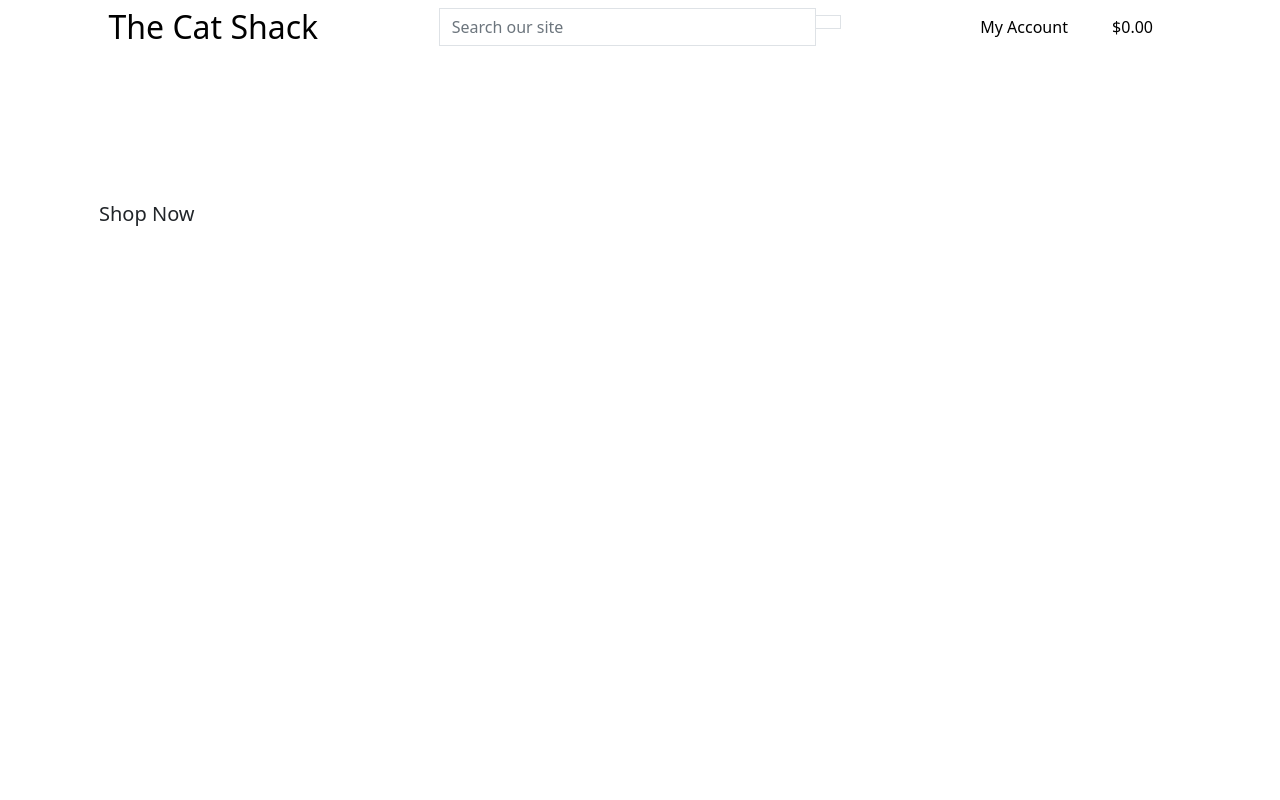
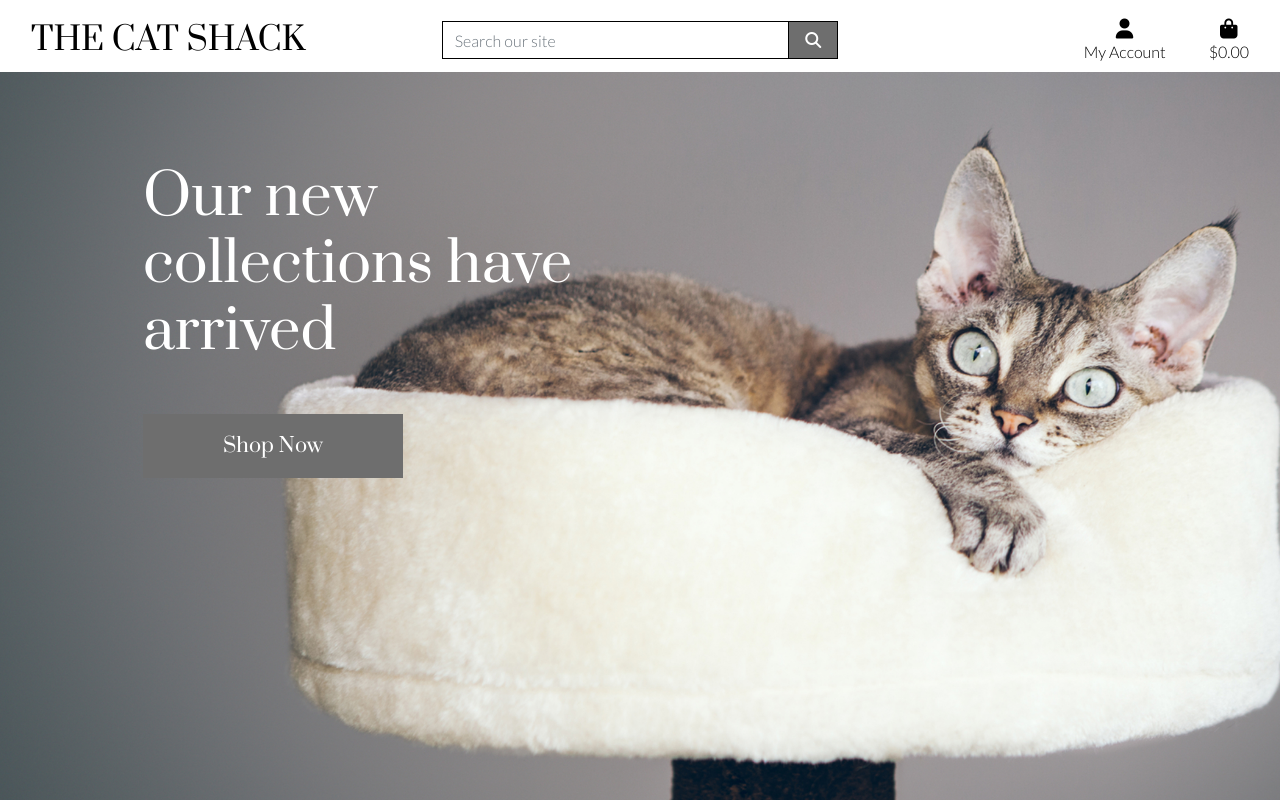
Before and after one commit to rebeccadev/the_cat_shack, a Django app: page / in a window 1280 px wide. Run offline with Django 3.2, Linux system fonts and the light colour scheme; some libraries are stand-ins or nearby versions.

Commit message:
Complete homepage header and css

```diff
--- a/home/templates/home/index.html
+++ b/home/templates/home/index.html
@@ -12,8 +12,8 @@
 {% block content %}
     <div class ="container h-100">
         <div class="row h-100">
-            <div class="col-7 col-md-6 my-auto">
-                <h1 class="display-4 logo-font text-white">
+            <div class="col-7 col-md-6 my-100">
+                <h2 class="display-4 text-white">
                 Our new collections have arrived
                 </h1>
                 <div class="my-5">
--- /dev/null
+++ b/static/css/base.css
@@ -0,0 +1,89 @@
+html {
+    height: 100%;
+}
+
+body {
+    background: url('/media/homepage_background_cropped.jpg') no-repeat center center fixed;
+    background-size: cover;
+    height: calc(100vh - 164px);
+    color: #555;
+    font-family: 'Lato';
+}
+
+h1, h2, h3, h4, h5, h6 {
+    font-family: 'Prata', serif;
+   }
+
+/* from Bulma */
+.icon {
+    align-items: center;
+    display: inline-flex;
+    justify-content: center;
+    height: 1.5rem;
+    width: 1.5rem;
+}
+
+.logo-font {
+    text-transform: uppercase;
+}
+
+.main-logo-link {
+    width: fit-content;
+}
+
+.shop-now-button {
+    background: rgb(110, 110, 110);
+    color: white;
+    min-width: 260px;
+}
+
+.btn-grey {
+    background: rgb(110, 110, 110);
+    color: white;
+}
+
+.shop-now-button:hover,
+.shop-now-button:active,
+.shop-now-button:focus,
+.btn-black:hover,
+.btn-black:active,
+.btn-black:focus {
+    background: rgb(128, 128, 128);
+    color: white;
+}
+
+.text-black {
+    color: #000 !important;
+}
+
+.text-white {
+    color: #fff !important;
+}
+
+.border-black {
+    border: 1px solid black !important;
+}
+
+/* -------------------------------- Media Queries */
+
+/* Slightly larger container on xl screens */
+@media (min-width: 1200px) {
+  .container {
+    max-width: 80%;
+  }
+}
+
+/* fixed top navbar only on medium and up */
+@media (min-width: 992px) {
+    .fixed-top-desktop-only {
+        position: fixed;
+        top: 0;
+        right: 0;
+        left: 0;
+        z-index: 1030;
+    }
+
+    .header-container {
+        padding-top: 164px;
+    }
+}
--- a/templates/base.html
+++ b/templates/base.html
@@ -7,27 +7,29 @@
     {% block meta %}
         <meta http-equiv="X-UA-Compatible" content="ie=edge">
         <meta charset="utf-8">
-        <meta name="viewport" content="width=device-width, initial-scale=1">
+        <meta name="viewport" content="width=device-width, initial-scale=1, shrink-to-fit=no">
     {% endblock %}
 
     {% block extra_meta %}
     {% endblock %}
 
     {% block corecss %}
-        <link href="https://cdn.jsdelivr.net/npm/bootstrap@5.1.0/dist/css/bootstrap.min.css" rel="stylesheet" integrity="sha384-KyZXEAg3QhqLMpG8r+8fhAXLRk2vvoC2f3B09zVXn8CA5QIVfZOJ3BCsw2P0p/We" crossorigin="anonymous">
+        <link rel="stylesheet" href="https://stackpath.bootstrapcdn.com/bootstrap/4.4.1/css/bootstrap.min.css" integrity="sha384-Vkoo8x4CGsO3+Hhxv8T/Q5PaXtkKtu6ug5TOeNV6gBiFeWPGFN9MuhOf23Q9Ifjh" crossorigin="anonymous">
+        <link href="https://fonts.googleapis.com/css?family=Lato:300,700" rel="stylesheet">
+        <link rel="preconnect" href="https://fonts.googleapis.com">
+        <link rel="preconnect" href="https://fonts.gstatic.com" crossorigin>
+        <link href="https://fonts.googleapis.com/css2?family=Prata&display=swap" rel="stylesheet">
+        <link rel="stylesheet" href="{% static 'css/base.css' %}">
     {% endblock %}
 
-    {% block extracss %}
+    {% block extra_css %}
     {% endblock %}
 
     {% block corejs %}
-    <!-- Option 1: Bootstrap Bundle with Popper -->
-        <script src="https://cdn.jsdelivr.net/npm/bootstrap@5.1.0/dist/js/bootstrap.bundle.min.js" integrity="sha384-U1DAWAznBHeqEIlVSCgzq+c9gqGAJn5c/t99JyeKa9xxaYpSvHU5awsuZVVFIhvj" crossorigin="anonymous"></script>
-    <!-- Option 2: Separate Popper and Bootstrap JS -->
-    <!--
-    <script src="https://cdn.jsdelivr.net/npm/@popperjs/core@2.9.3/dist/umd/popper.min.js" integrity="sha384-eMNCOe7tC1doHpGoWe/6oMVemdAVTMs2xqW4mwXrXsW0L84Iytr2wi5v2QjrP/xp" crossorigin="anonymous"></script>
-    <script src="https://cdn.jsdelivr.net/npm/bootstrap@5.1.0/dist/js/bootstrap.min.js" integrity="sha384-cn7l7gDp0eyniUwwAZgrzD06kc/tftFf19TOAs2zVinnD/C7E91j9yyk5//jjpt/" crossorigin="anonymous"></script>
-    -->
+        <script src="https://kit.fontawesome.com/9675d0fcfe.js" crossorigin="anonymous"></script>
+        <script src="https://code.jquery.com/jquery-3.4.1.slim.min.js" integrity="sha384-J6qa4849blE2+poT4WnyKhv5vZF5SrPo0iEjwBvKU7imGFAV0wwj1yYfoRSJoZ+n" crossorigin="anonymous"></script>
+        <script src="https://cdn.jsdelivr.net/npm/popper.js@1.16.0/dist/umd/popper.min.js" integrity="sha384-Q6E9RHvbIyZFJoft+2mJbHaEWldlvI9IOYy5n3zV9zzTtmI3UksdQRVvoxMfooAo" crossorigin="anonymous"></script>
+        <script src="https://stackpath.bootstrapcdn.com/bootstrap/4.4.1/js/bootstrap.min.js" integrity="sha384-wfSDF2E50Y2D1uUdj0O3uMBJnjuUD4Ih7YwaYd1iqfktj0Uod8GCExl3Og8ifwB6" crossorigin="anonymous"></script>
     {% endblock %}
 
     {% block extra_js %}
@@ -37,10 +39,10 @@
   </head>
   <body>
     <header class="container-fluid fixed-top">
-        <div class="row">
+        <div id="topnav" class="row bg-white pt-lg-2 d-none d-lg-flex">
             <div class="col-12 col-lg-4 my-auto py-1 py-lg-0 text-center text-lg-left">
                 <a href="{% url 'home' %}" class="nav-link main-logo-link">
-                    <h2 class="logo-font text-black my-0"> The Cat Shack</h2>
+                    <h2 class="logo-font text-black my-0">The Cat Shack</h2>
                 </a>
             </div>
             <div class="col-12 col-lg-4 my-auto py-1 py-lg-0">
@@ -48,7 +50,7 @@
                     <div class="input-group w-100">
                         <input class="form-control border border-black rounded-0" type="text" name="q" placeholder="Search our site">
                         <div class="input-group-append">
-                            <button class="form-control btn btn-black border border-black rounded-0" type="submit">
+                            <button class="form-control btn btn-grey border border-black rounded-0" type="submit">
                                 <span class="icon">
                                     <i class="fas fa-search"></i>
                                 </span>
@@ -111,5 +113,6 @@
     {% block postloadjs %}
     {% endblock %}
 
+
   </body>
 </html>
--- a/the_cat_shack/settings.py
+++ b/the_cat_shack/settings.py
@@ -148,6 +148,10 @@ USE_TZ = True
 # https://docs.djangoproject.com/en/3.2/howto/static-files/
 
 STATIC_URL = '/static/'
+STATICFILES_DIRS = (os.path.join(BASE_DIR, 'static'),)
+
+MEDIA_URL = '/media/'
+MEDIA_ROOT = os.path.join(BASE_DIR, 'media')
 
 # Default primary key field type
 # https://docs.djangoproject.com/en/3.2/ref/settings/#default-auto-field
--- a/the_cat_shack/urls.py
+++ b/the_cat_shack/urls.py
@@ -15,9 +15,11 @@ Including another URLconf
 """
 from django.contrib import admin
 from django.urls import path, include
+from django.conf import settings
+from django.conf.urls.static import static
 
 urlpatterns = [
     path('admin/', admin.site.urls),
     path('accounts/', include('allauth.urls')),
     path('', include('home.urls')),
-]
+] + static(settings.MEDIA_URL, document_root=settings.MEDIA_ROOT)
```
Also changed, not shown: media/homepage_background_cropped.jpg (added), media/logo.jpg (added).
